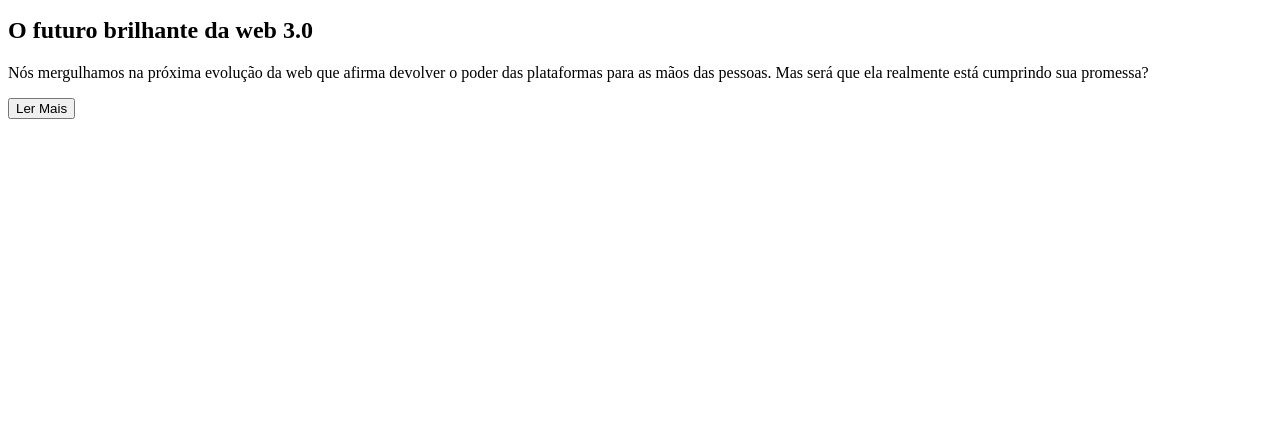
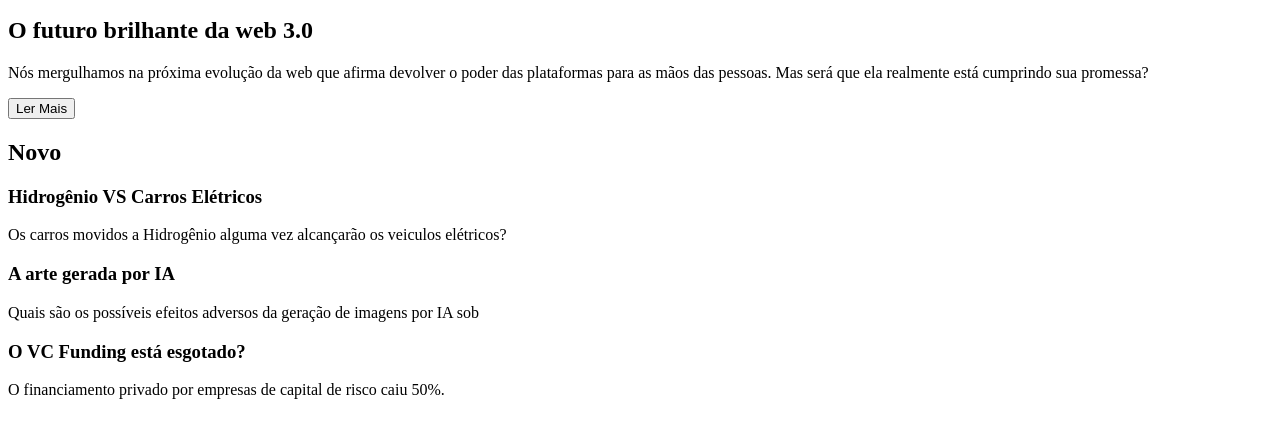
Before and after one commit to VictoriadeSouzaVicenteDuque12Tb/NOTICIAS, a plain HTML site: page index.html in a window 1280 px wide. Shown: the part 51-488 px from the top of the page. Drawn offline with Linux system fonts and the light colour scheme.

Commit message:
desnvolvimento do HTML - segunda seção completa

```diff
--- a/index.html
+++ b/index.html
@@ -19,6 +19,24 @@
             <p>Nós mergulhamos na próxima evolução da web que afirma devolver o poder das plataformas para as mãos das pessoas. Mas será que ela realmente está cumprindo sua promessa?</p>
             <button>Ler Mais</button>
         </section>
+
+        <section>
+            <h2>Novo</h2>
+            <div>
+                <h3>Hidrogênio VS Carros Elétricos</h3>
+                <p>Os carros movidos a Hidrogênio alguma vez alcançarão os veiculos elétricos?</p>
+            </div>
+
+            <div>
+                <h3>A arte gerada por IA</h3>
+                <p>Quais são os possíveis efeitos adversos da geração de imagens por IA sob </p>
+            </div>
+
+            <div>
+                <h3>O VC Funding está esgotado?</h3>
+                <p>O financiamento privado por empresas de capital de risco caiu 50%.</p>
+            </div>
+        </section>
     </main>
 </body>
 </html>
```
